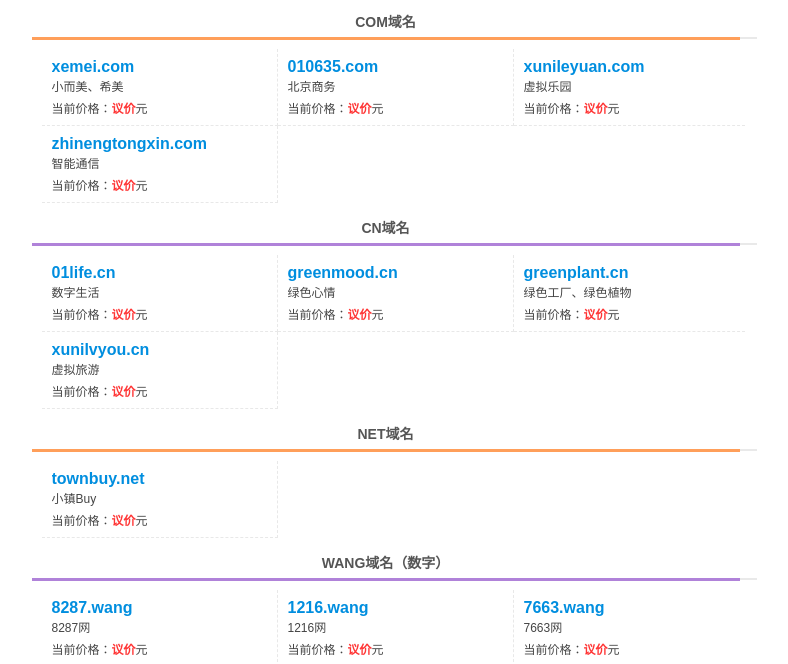
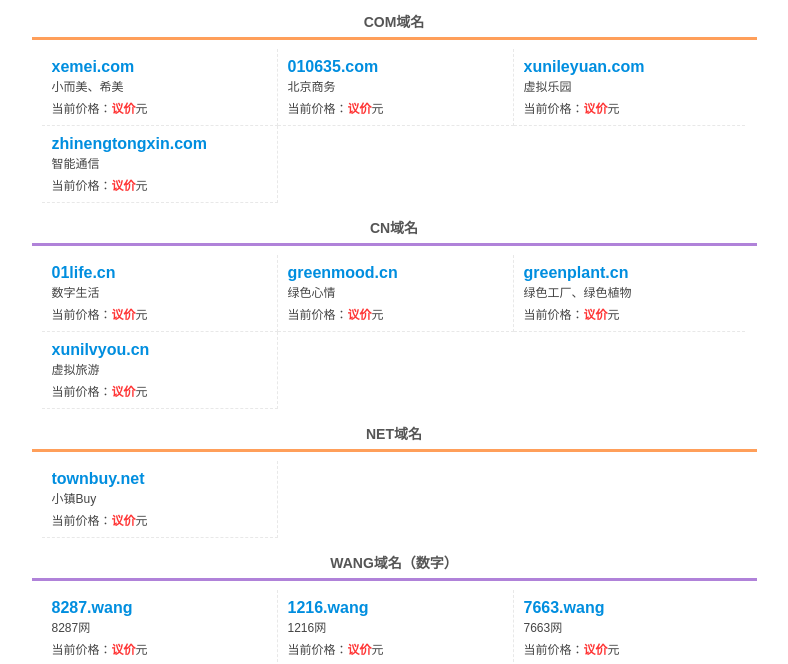
Before and after one commit to binnancool/1216, a plain HTML site: page index.html in a window 1280 px wide. Shown: the part 108-772 px from the top of the page, without its empty margins (246-1034 px from the left). Drawn offline with Linux system fonts and the light colour scheme.

Commit message:
201501235

```diff
--- a/css/common.css
+++ b/css/common.css
@@ -14,7 +14,7 @@ h1, h2, h3, h4, h5, h6 {font-size:14px;font-weight:400;}
 a{color:#0c73b7;text-decoration:none;}
 .clearfix:after{content:"";height:0;visibility:hidden;display:block;clear:both;}
 .clearfix{zoom:1;}
-.index_tit h3{position:absolute;width:708px;font-weight:700;text-align:center;}
+.index_tit h3{position:absolute;width:725px;font-weight:700;text-align:center;}
 .index_tit h3 a,.index_tit h3 a:hover{line-height:28px;line-height:30px;color:#555;}
 .index_tit .index_more{float:right;display:inline;margin-right:10px;line-height:30px;color:#444;}
 .index_tit .index_more:hover{color:#fe7710;}
```
